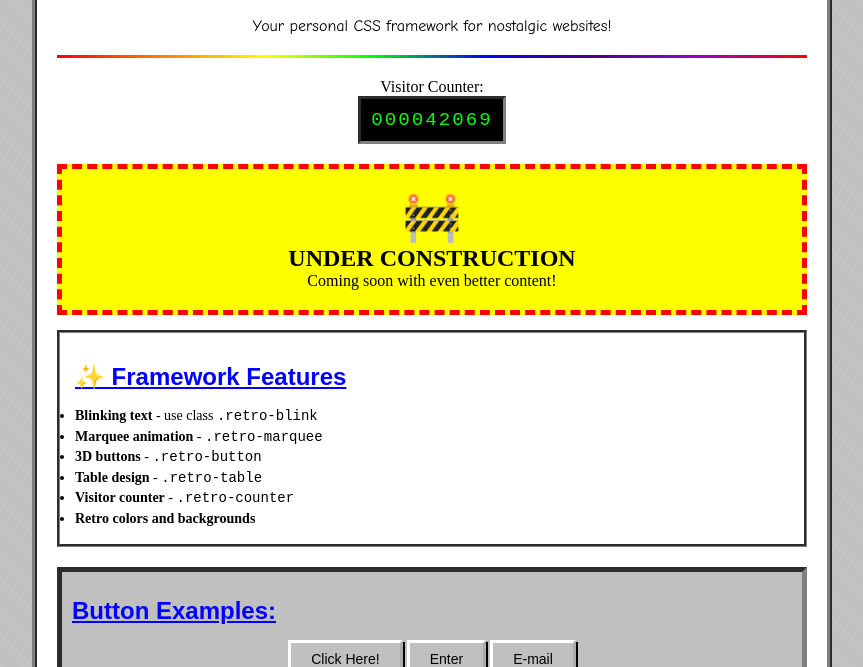
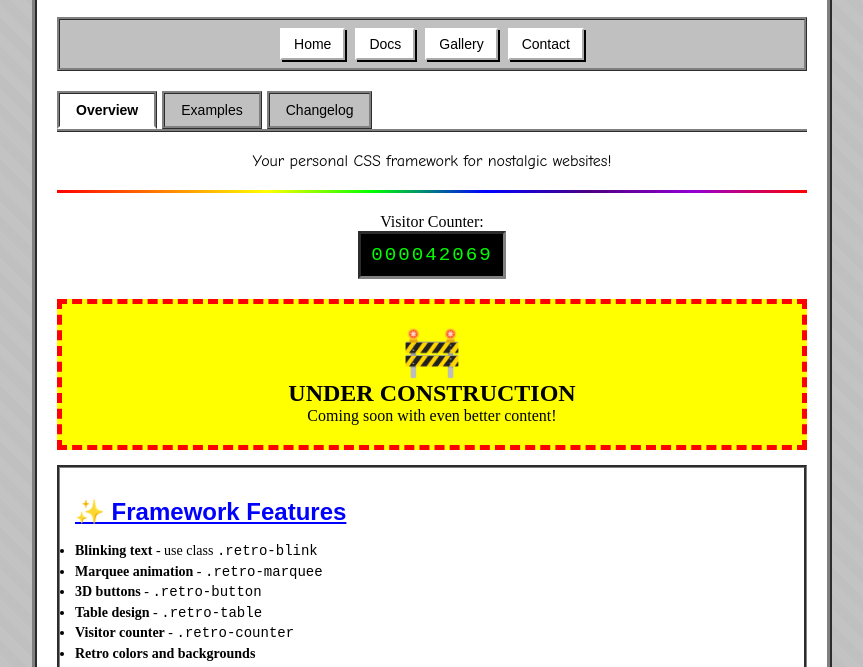
Before and after one commit to darangonaut/Retro90s.css, a plain HTML site: page index.html in a window 1280 px wide. Shown: the part 133-800 px from the top of the page, without its empty margins (208-1071 px from the left). Drawn offline with Linux system fonts and the light colour scheme.

Commit message:
Add navigation and tabs components to index.html and retro90s.css

```diff
--- a/index.html
+++ b/index.html
@@ -18,6 +18,22 @@
         </div>
 
         <h1 class="retro-title">Retro90s.css</h1>
+
+        <!-- NAVIGATION -->
+        <nav class="retro-nav my-20">
+            <a href="#">Home</a>
+            <a href="#">Docs</a>
+            <a href="#">Gallery</a>
+            <a href="#">Contact</a>
+        </nav>
+
+        <!-- TABS -->
+        <div class="retro-tabs my-20">
+            <div class="retro-tab active">Overview</div>
+            <div class="retro-tab">Examples</div>
+            <div class="retro-tab">Changelog</div>
+        </div>
+
         <p class="text-center retro-comic">Your personal CSS framework for nostalgic websites!</p>
 
         <div class="retro-hr"></div>
--- a/retro90s.css
+++ b/retro90s.css
@@ -343,3 +343,59 @@ a.retro-link:hover {
     cursor: pointer;
     font-size: 16px;
 }
+
+/* === NAVIGATION === */
+.retro-nav {
+    background: #c0c0c0;
+    border: 3px ridge #808080;
+    display: flex;
+    justify-content: center;
+    gap: 10px;
+    padding: 8px;
+}
+
+.retro-nav a {
+    background: #ffffff;
+    border: 2px outset #ffffff;
+    padding: 6px 12px;
+    text-decoration: none;
+    color: #000000;
+    font-family: Arial, sans-serif;
+    font-size: 14px;
+    box-shadow: 2px 2px 0px #000000;
+}
+
+.retro-nav a:active {
+    border-style: inset;
+    box-shadow: inset 2px 2px 0px #000000;
+}
+
+.retro-nav a:hover {
+    background: #d0d0d0;
+}
+
+/* === TABS === */
+.retro-tabs {
+    border-bottom: 3px ridge #808080;
+    display: flex;
+    gap: 5px;
+}
+
+.retro-tab {
+    background: #c0c0c0;
+    border: 3px ridge #808080;
+    padding: 8px 16px;
+    cursor: pointer;
+    font-family: Arial, sans-serif;
+    font-size: 14px;
+}
+
+.retro-tab.active {
+    background: #ffffff;
+    border-bottom: 3px solid #ffffff;
+    font-weight: bold;
+}
+
+.retro-tab:hover {
+    background: #d0d0d0;
+}
```
